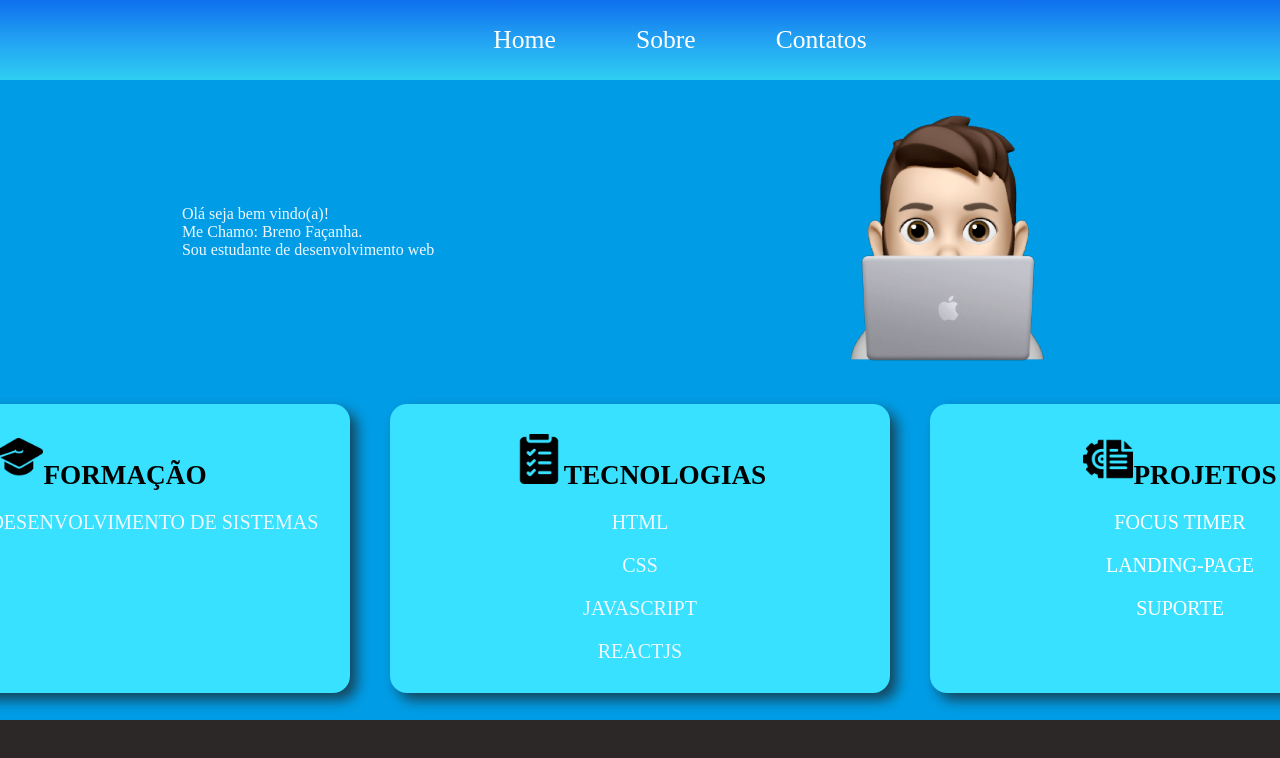
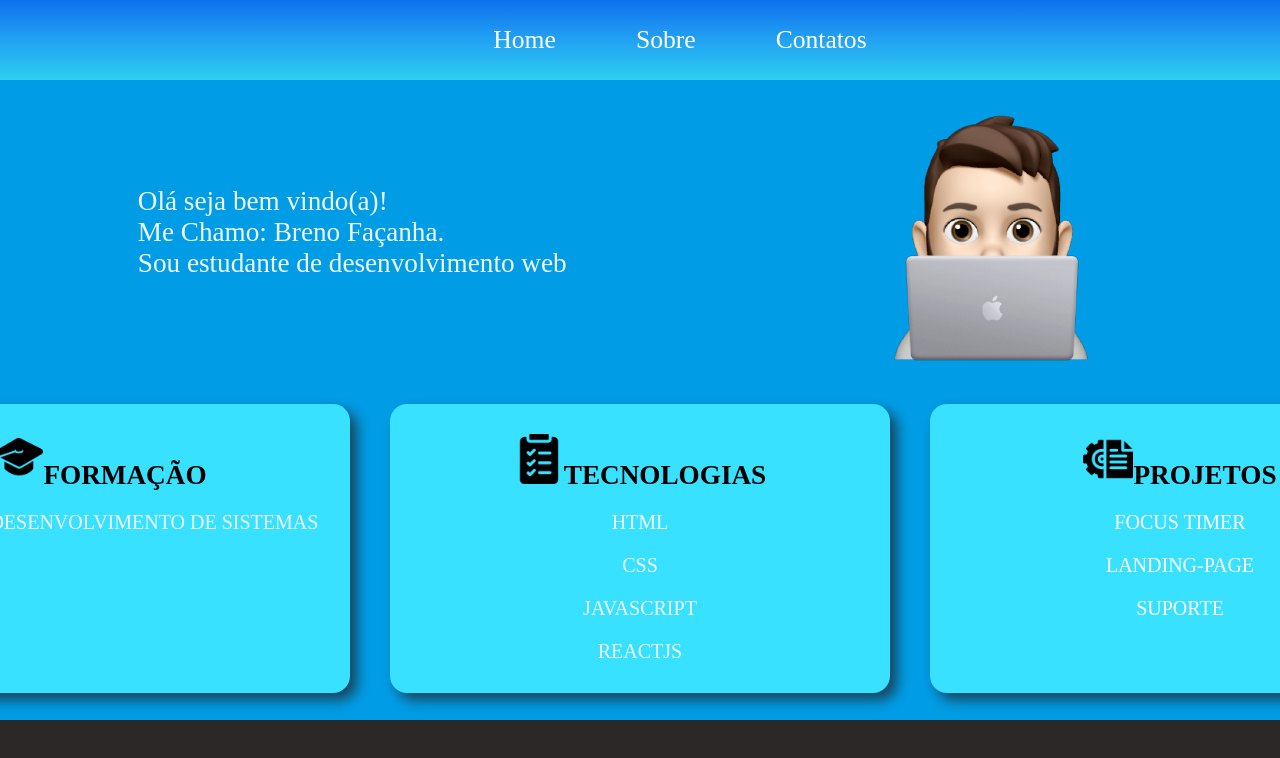
Before and after one commit to breno-facanha/LandingPageReact_1.0, a React (Vite) app in the folder landing-page/: page / in a window 1280 px wide. Shown: the top 758 px of the page. Built offline with nearby package versions, Linux system fonts and the light colour scheme.

Commit message:
colocando class name da apresentação
e aumentando a fonte

```diff
--- a/landing-page/src/components/Main/Main.jsx
+++ b/landing-page/src/components/Main/Main.jsx
@@ -1,6 +1,5 @@
 import styles from './Main.module.css'
 import photoBreno from '../../assets/breno.png'
-import photoGitHub from '../../assets/github.png'
 import photoGraduate from '../../assets/graduate.png'
 import photoProject from '../../assets/project.png'
 import photoList from '../../assets/list.png'
@@ -9,7 +8,7 @@ export default function Main(){
     return (
         <div className={styles.main}>
             <div className={styles.QuemSouEu}>
-                <div className="nomeDev">
+                <div className={styles.nomeDev}>
                     <p>Olá seja bem vindo{'(a)'}!</p>
                     <p>Me Chamo: Breno Façanha.</p>
                     <p>Sou estudante de desenvolvimento web</p>
--- a/landing-page/src/components/Main/Main.module.css
+++ b/landing-page/src/components/Main/Main.module.css
@@ -8,11 +8,14 @@
     width: 100%;
 }
 
+.nomeDev{
+    font-size: 1.7rem;
+}
+
 .QuemSouEu{
     display: flex;
     align-items: center;
     justify-content: space-around;
-
     width: 100%;
 }
 
```
